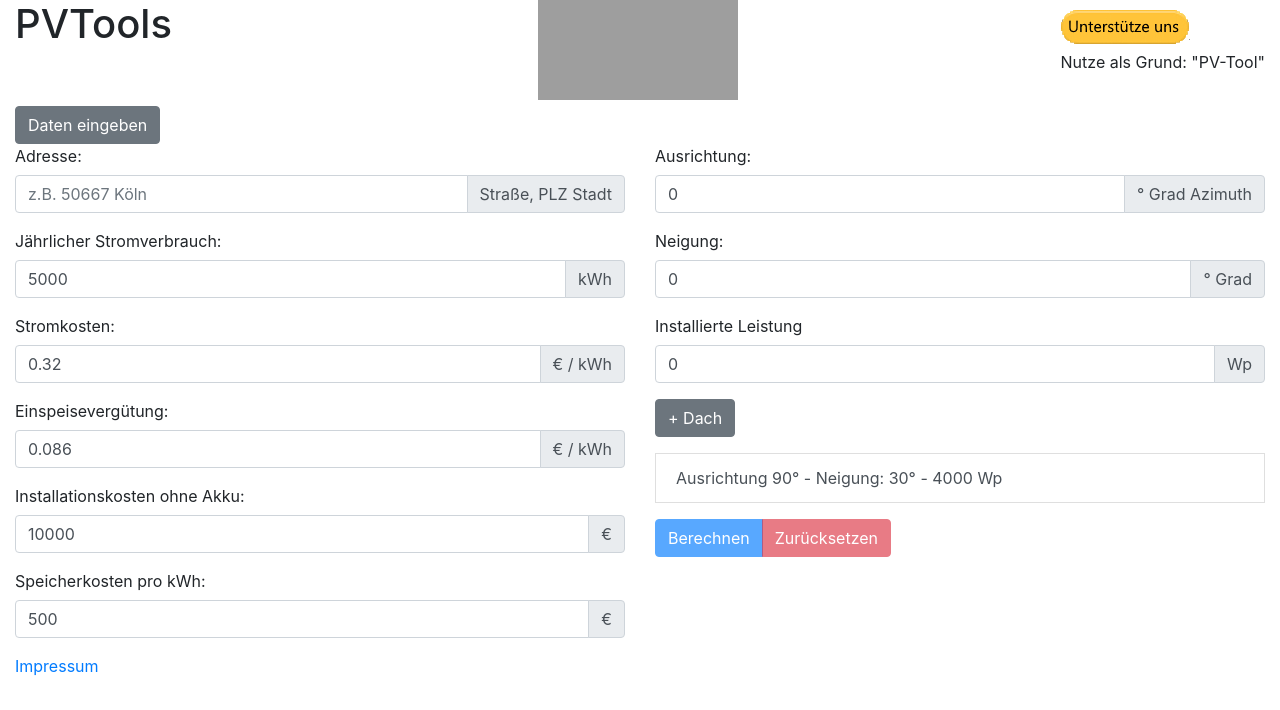
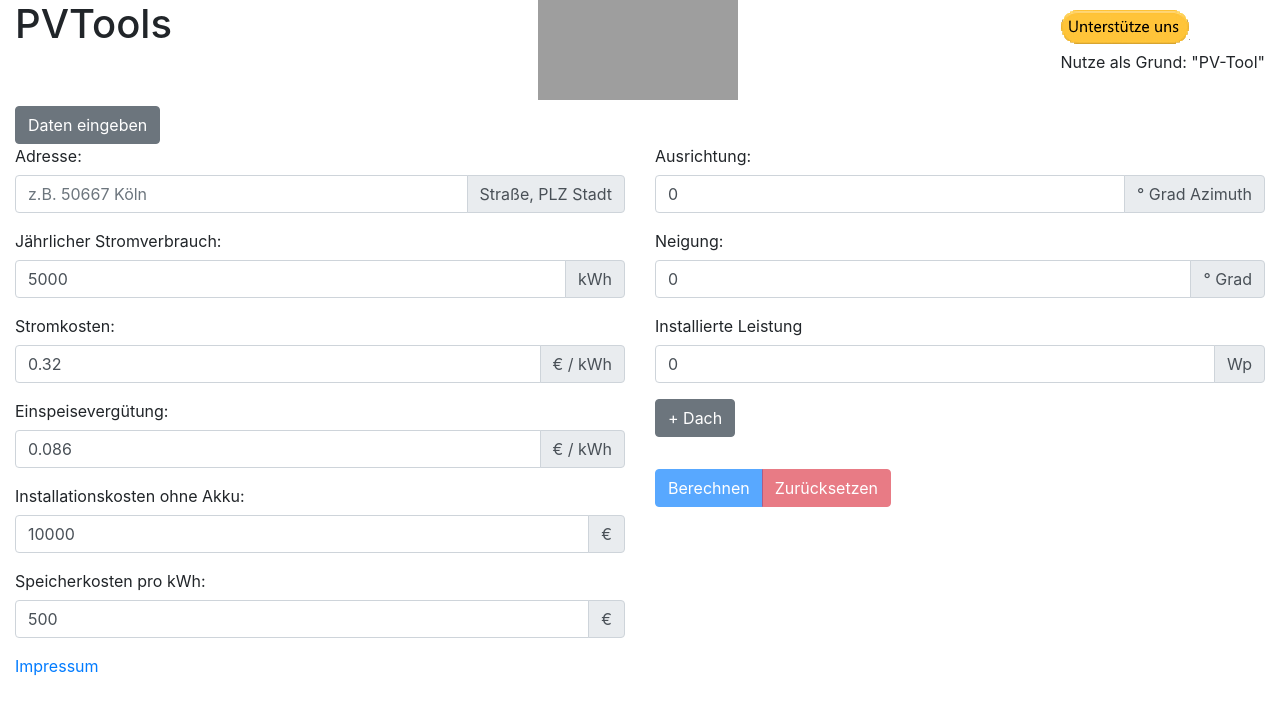
Before and after one commit to nick81nrw/PVTools, a Nuxt app in the folder pvtools/: page / in a window 1280 px wide. Shown: the top 710 px of the page. Built offline with nearby package versions, Linux system fonts and the light colour scheme; grey boxes are pictures that could not be loaded.

Commit message:
cleanup for beta website

```diff
--- a/pvtools/nuxt.config.js
+++ b/pvtools/nuxt.config.js
@@ -45,7 +45,7 @@ export default {
   // Axios module configuration: https://go.nuxtjs.dev/config-axios
   axios: {
     // Workaround to avoid enforcing hard-coded localhost:3000: https://github.com/nuxt-community/axios-module/issues/308
-     baseURL: process.env.NODE_ENV == 'production' ? 'https://pvtools.sektorsonne.de' : 'http://localhost:8082',
+     baseURL: process.env.NODE_ENV == 'production' ? 'https://pvtoolsbeta.sektorsonne.de' : 'http://localhost:8082',
     //  baseURL: 'http://localhost:8082',
   },
 
--- a/pvtools/pages/index.vue
+++ b/pvtools/pages/index.vue
@@ -329,12 +329,7 @@ export default {
         16000
       ],
       input: {
-        roofs: [{
-            aspect: 90,
-            angle:30,
-            peakpower: 4000
-          }
-        ],
+        roofs: [],
         yearlyConsumption: 5000,
         consumptionProfile: 0,
         consumptionCosts: 0.32,
```
Also changed, not shown: 1 other file (tests, documents, lock files or other folders).
